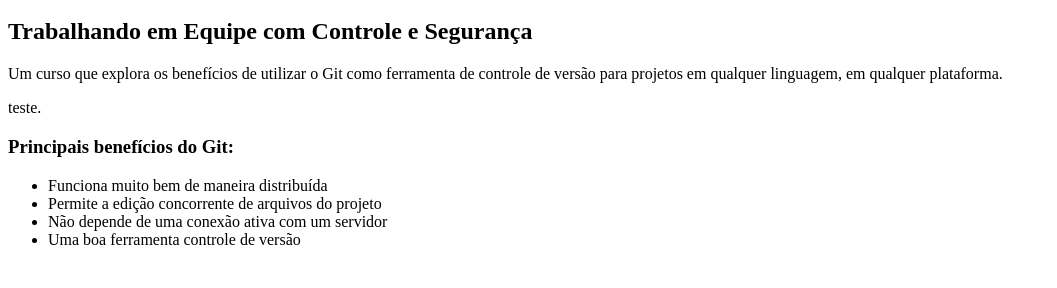
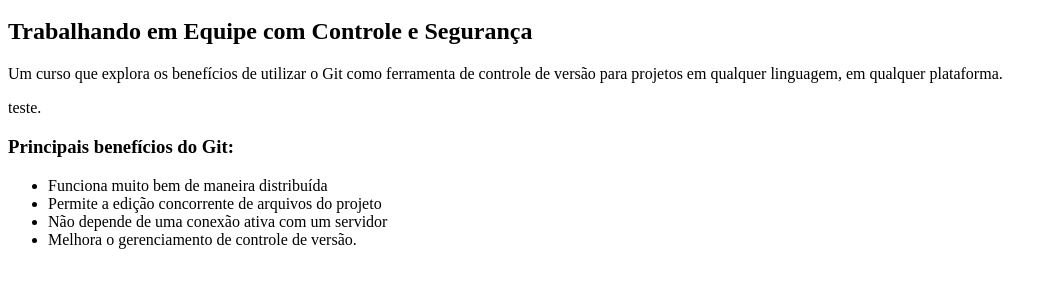
Before and after one commit to vconceicao/curso-git, a plain HTML site: page index.html in a window 1280 px wide. Shown: the part 48-336 px from the top of the page, without its empty margins (0-1057 px from the left). Drawn offline with Linux system fonts and the light colour scheme.

Commit message:
alterando ultimo item da lista

```diff
--- a/index.html
+++ b/index.html
@@ -13,7 +13,7 @@
             <li>Funciona muito bem de maneira distribuída</li>
             <li>Permite a edição concorrente de arquivos do projeto</li>
             <li>Não depende de uma conexão ativa com um servidor</li>
-			<li>Uma boa ferramenta controle de versão</li>
+			<li>Melhora o gerenciamento de controle de versão.</li>
         </ul>
     </body>
 </html>
```
